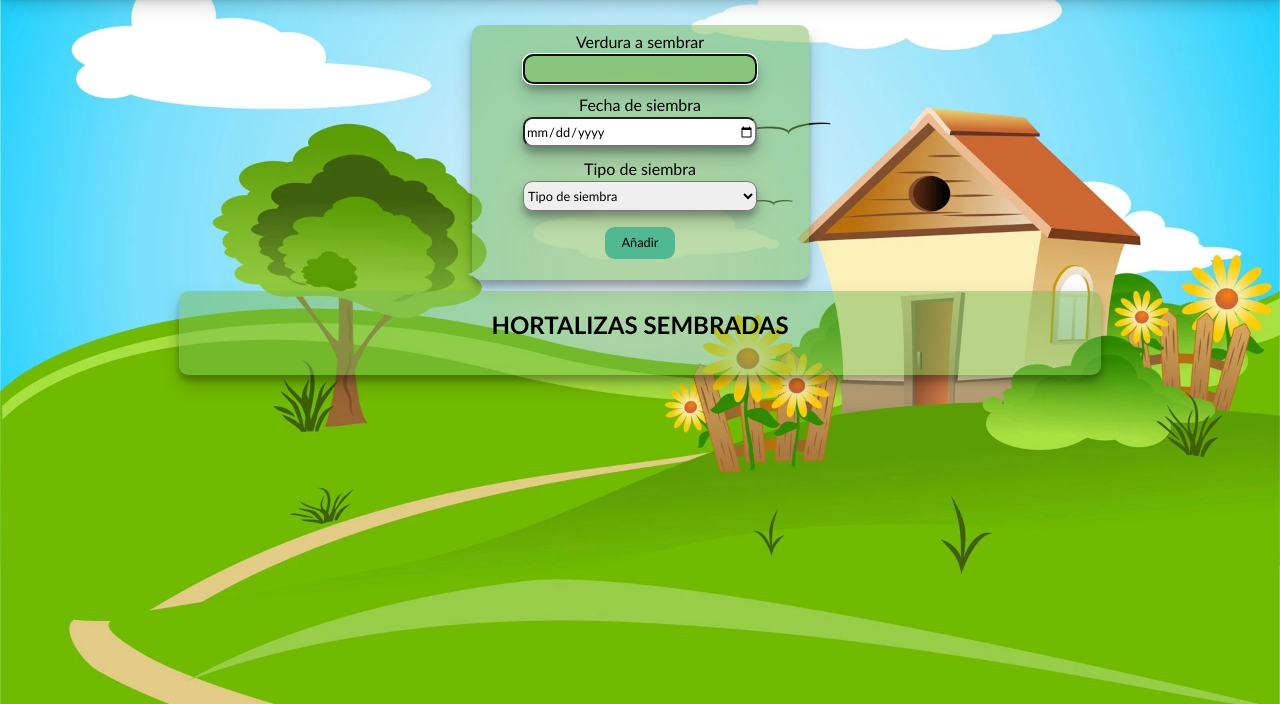
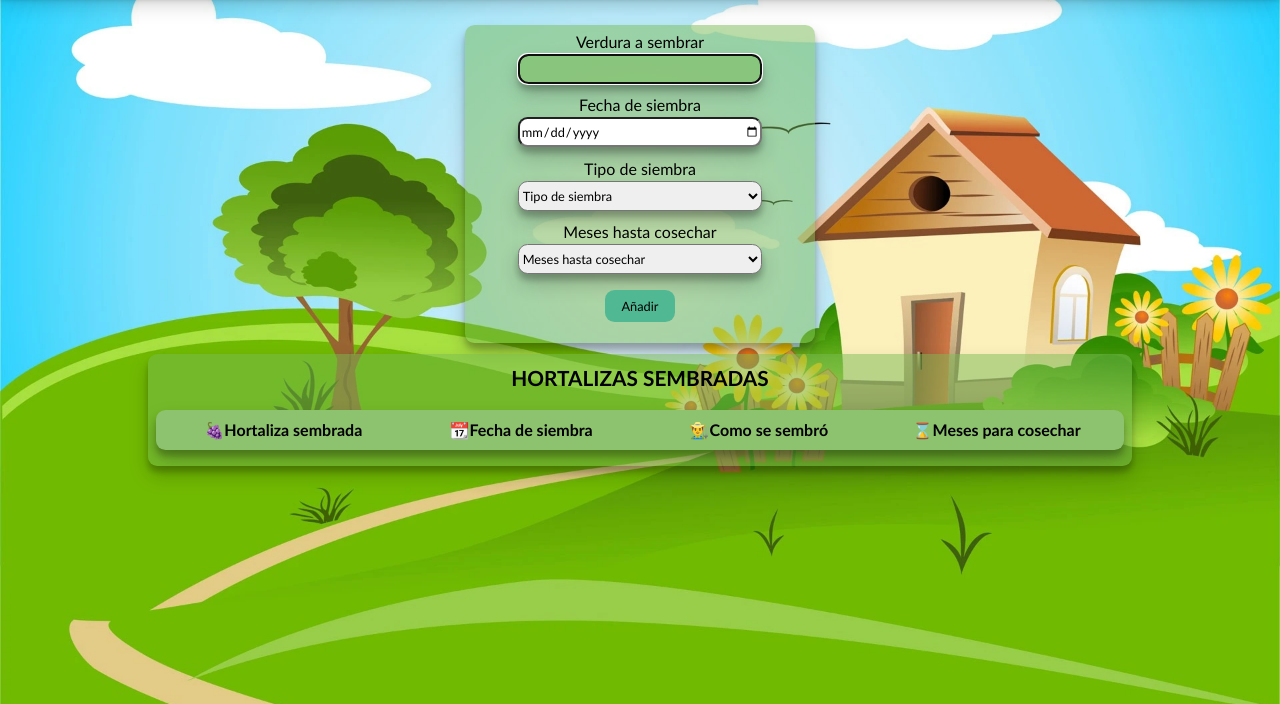
Before and after one commit to SirSuk/todohuerta, a website with bundled scripts: page index.html in a window 1280 px wide. Shown: the part 96-800 px from the top of the page. Built offline with nearby package versions, Linux system fonts and the light colour scheme.

Commit message:
nueva funcionalidad
months to harvest

```diff
--- a/index.html
+++ b/index.html
@@ -30,15 +30,28 @@
     <form class="form-principal">
 
       <div class="inputs">
-        <label autofocus class="label">Verdura a sembrar <input autofocus class="input" type="text"name="hortaliza"> </label>
-
-        <label class="label" >Fecha de siembra <input class="input" id="fecha" type="date" name="fecha" placeholder="fecha de la siembra"></label>
-
+        <label autofocus class="label">Verdura a sembrar
+          <input autofocus class="input" type="text"name="hortaliza">
+        </label>
+        <label class="label" >Fecha de siembra
+          <input class="input" id="fecha" type="date" name="fecha" placeholder="fecha de la siembra">
+        </label>
         <label class="label" for="tipo-siembra">Tipo de siembra
           <select class= "select" id="tipo-siembra" name="tipoSiembra">
             <option value="">Tipo de siembra</option>
             <option  name="semillero" value="semillero">Semillero</option>
             <option  name="siembraDirecta" value="siembra-directa">Siembra directa</option>
+           </select>
+        </label>
+        <label class="label" for="plazo-cosecha">Meses hasta cosechar
+          <select class= "select" id="plazo-cosecha" name="plazoCosecha">
+            <option value="">Meses hasta cosechar</option>
+            <option  name="1" value="1">1</option>
+            <option  name="2" value="2">2</option>
+            <option  name="3" value="3">3</option>
+            <option  name="4" value="4">4</option>
+            <option  name="5" value="5">5</option>
+
            </select>
         </label>
       </div>
@@ -48,14 +61,14 @@
       <h2 class="caja-tareas-h2">Hortalizas sembradas</h2>
 
 
-        <!-- <article class="siembra">
-          <span class="texto">Semillero tomates</span>
-          <span class="fecha"> 10/02/2022 </span>
-          <span class="sowing-type"> semillero </span>
-          <i class="icon delete-icon bi bi-trash"></i>
+        <article class="siembra siembra-title">
+          <span class="texto">🍇Hortaliza sembrada</span>
+          <span class="fecha"> 📆Fecha de siembra </span>
+          <span class="sowing-type">👨‍🌾Como se sembró </span>
+          <span class="cosecha"> ⌛Meses para cosechar </span>
         </article>
 
-   -->
+
       </section>
   </div>
 
--- a/src/main.js
+++ b/src/main.js
@@ -42,12 +42,16 @@ const addSiembra = (e) => {
   const hortaliza = getValueAndCheckEmpty(form.hortaliza)
   let fecha = getValueAndCheckEmpty(form.fecha);
   fecha = fecha.split("-").reverse().join("-"); /* arreglamos formato fecha */
-  console.log(fecha)
+  console.log(form.plazoCosecha)
+  const plazoCosecha = getValueAndCheckEmpty(form.plazoCosecha)
   const tipoSiembra = getValueAndCheckEmpty(form.tipoSiembra)
-  console.log(hortaliza, fecha, tipoSiembra)
+  console.log(plazoCosecha.innerText)
 
 
-if (hortaliza === 'está vacío' || fecha === 'está vacío'|| tipoSiembra === 'está vacío') {
+if (hortaliza === 'está vacío' ||
+    fecha === 'está vacío'||
+    tipoSiembra === 'está vacío' ||
+    plazoCosecha === 'está vacío') {
   return
 }
 
@@ -59,6 +63,7 @@ nuevaSiembra.innerHTML = `
         <span class="texto">${hortaliza}</span>
         <span class="fecha"> ${fecha}</span>
         <span class="sowing-type"> ${tipoSiembra} </span>
+        <span class="cosecha"> Cosecha en ${plazoCosecha}  meses </span>
         <i class="delete-icon bi bi-trash"></i>
 `
 cajaTareas.appendChild(nuevaSiembra)
--- a/src/styles/sass/style.scss
+++ b/src/styles/sass/style.scss
@@ -172,9 +172,9 @@ button {
 .caja-tareas {
   text-align: center;
   border-radius: $radius;
-  width: 90%;
+  width: 96%;
   overflow-y: hidden;
-  padding: 1rem;
+  padding: .5rem;
   margin:0;
   height: 100%;
   background-color: $secondary;
@@ -182,17 +182,17 @@ button {
   position:relative;
 
 
-    & .caja-tareas-h2{
-      font-size: 1.5rem;
+    .caja-tareas-h2{
+      font-size: 1.3rem;
       text-align:center;
       margin-bottom: 1rem;
       text-transform: uppercase;;
     }
 
-    & article.siembra{
-      font-size: 1.2rem;
+     article.siembra{
+      font-size: 1rem;
       display: flex;
-      justify-content: space-between;
+      justify-content: space-around;
       align-items: center;
       margin-bottom: .5rem;
       padding: .5rem;
@@ -204,12 +204,17 @@ button {
 
       }
 
-      & span {
+       span {
         text-align: center;
         width: 100%;
-        text-transform: uppercase;
+
         }
       }
+      article.siembra-title{
+        font-weight: 600;
+        background-color: $primary;
+      }
+
 
     }
 
@@ -230,6 +235,9 @@ button {
 }
 
 @media(max-width:650px) {
+  .siembra-title{
+    display: none !important;
+  }
   .caja-tareas {
     height: 100%;
     padding-bottom:2 rem !important;
```
Also changed, not shown: src/styles/css/style.css, 1 other file.
